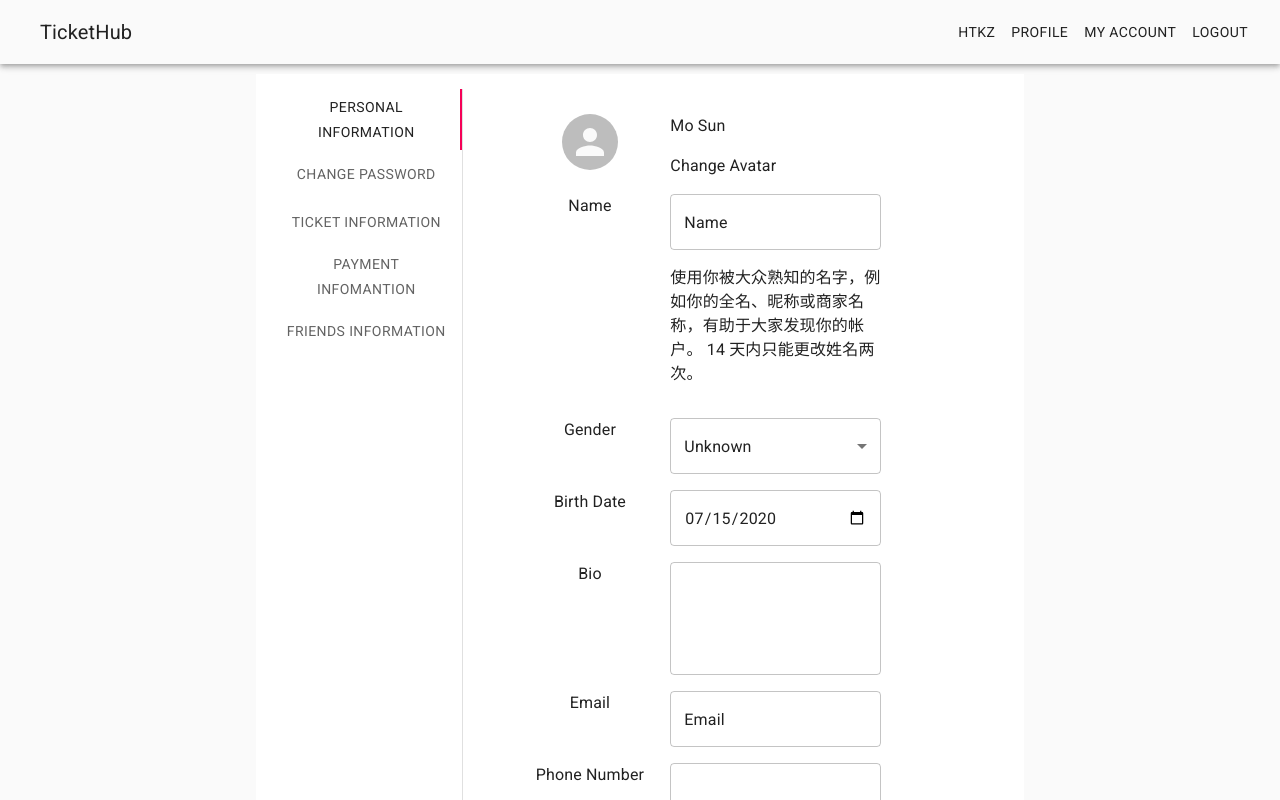
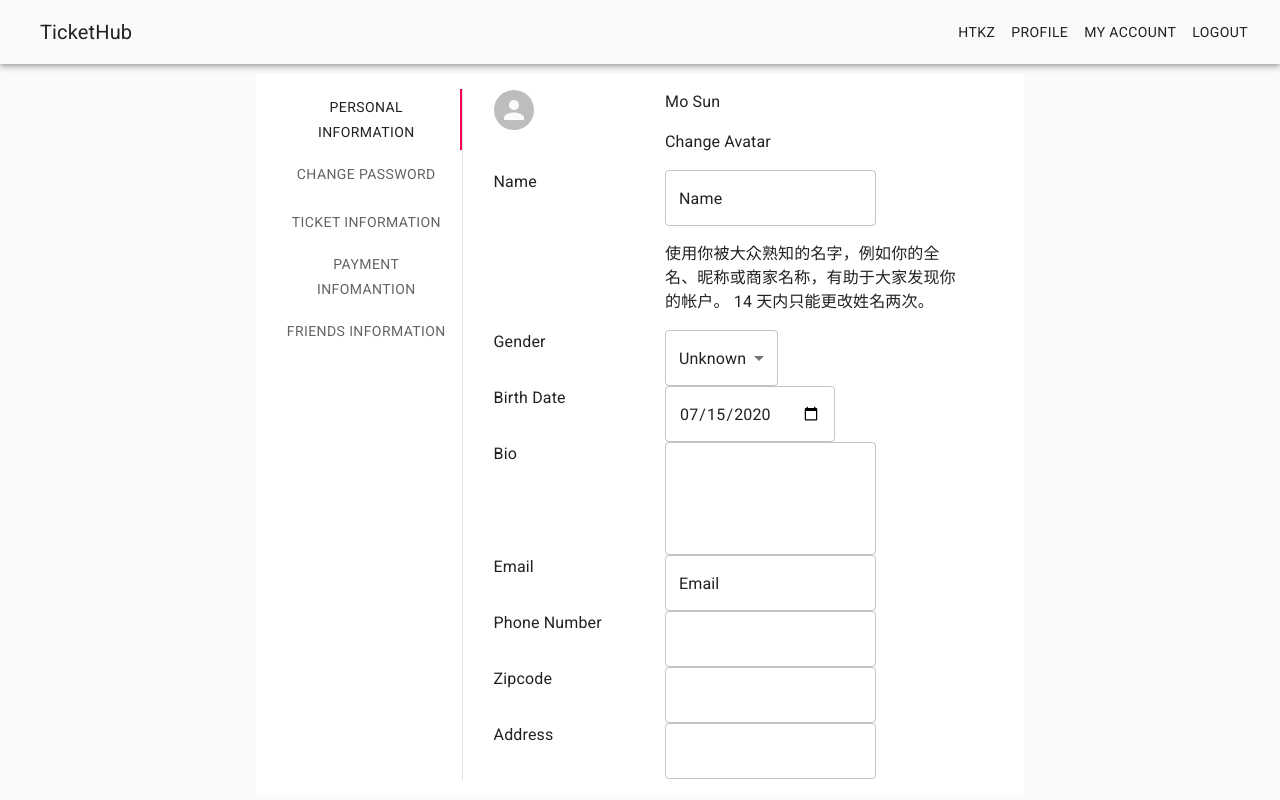
Before and after one commit to htkz/TicketHub, a React (Create React App) app: page /user in a window 1280 px wide. Shown: the top 800 px of the page. Built offline with nearby package versions, Linux system fonts and the light colour scheme.

Commit message:
separate css and js

```diff
--- a/src/containers/UserInfo/PersonalInfo/PersonalInfo.js
+++ b/src/containers/UserInfo/PersonalInfo/PersonalInfo.js
@@ -1,37 +1,10 @@
 import React from 'react';
-import {
-    makeStyles,
-    Avatar,
-    Grid,
-    TextField,
-    MenuItem,
-    Select,
-} from '@material-ui/core';
+import { Avatar, Grid, TextField, MenuItem, Select } from '@material-ui/core';
 
-const useStyles = makeStyles((theme) => ({
-    root: {
-        display: 'flex',
-        '& > *': {
-            margin: theme.spacing(1),
-        },
-        justifyContent: 'center',
-    },
-    large: {
-        width: theme.spacing(7),
-        height: theme.spacing(7),
-    },
-    margin: {
-        marginTop: theme.spacing(2),
-    },
-    width: { width: '75%' },
-    center: {
-        display: 'flex',
-        justifyContent: 'center',
-    },
-}));
+import useStyles from './style';
 
 const PersonalInfo = (props) => {
-    const classes = useStyles();
+    const classes = useStyles;
 
     const [gender, setGender] = React.useState('');
 
--- /dev/null
+++ b/src/containers/UserInfo/PersonalInfo/style.js
@@ -0,0 +1,25 @@
+import { makeStyles } from '@material-ui/core';
+
+const useStyles = makeStyles((theme) => ({
+    root: {
+        display: 'flex',
+        '& > *': {
+            margin: theme.spacing(1),
+        },
+        justifyContent: 'center',
+    },
+    large: {
+        width: theme.spacing(7),
+        height: theme.spacing(7),
+    },
+    margin: {
+        marginTop: theme.spacing(2),
+    },
+    width: { width: '75%' },
+    center: {
+        display: 'flex',
+        justifyContent: 'center',
+    },
+}));
+
+export default useStyles;
```
